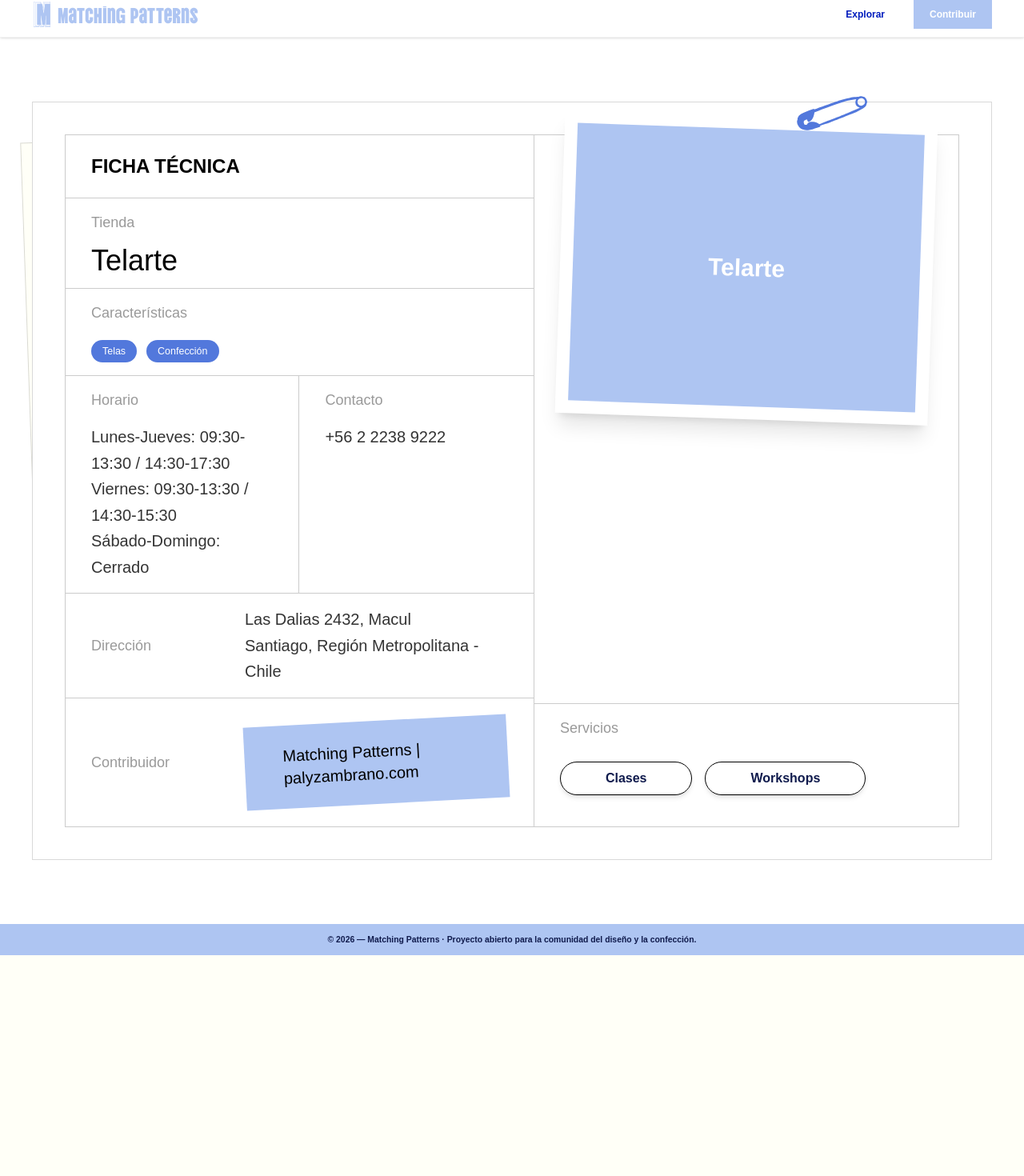
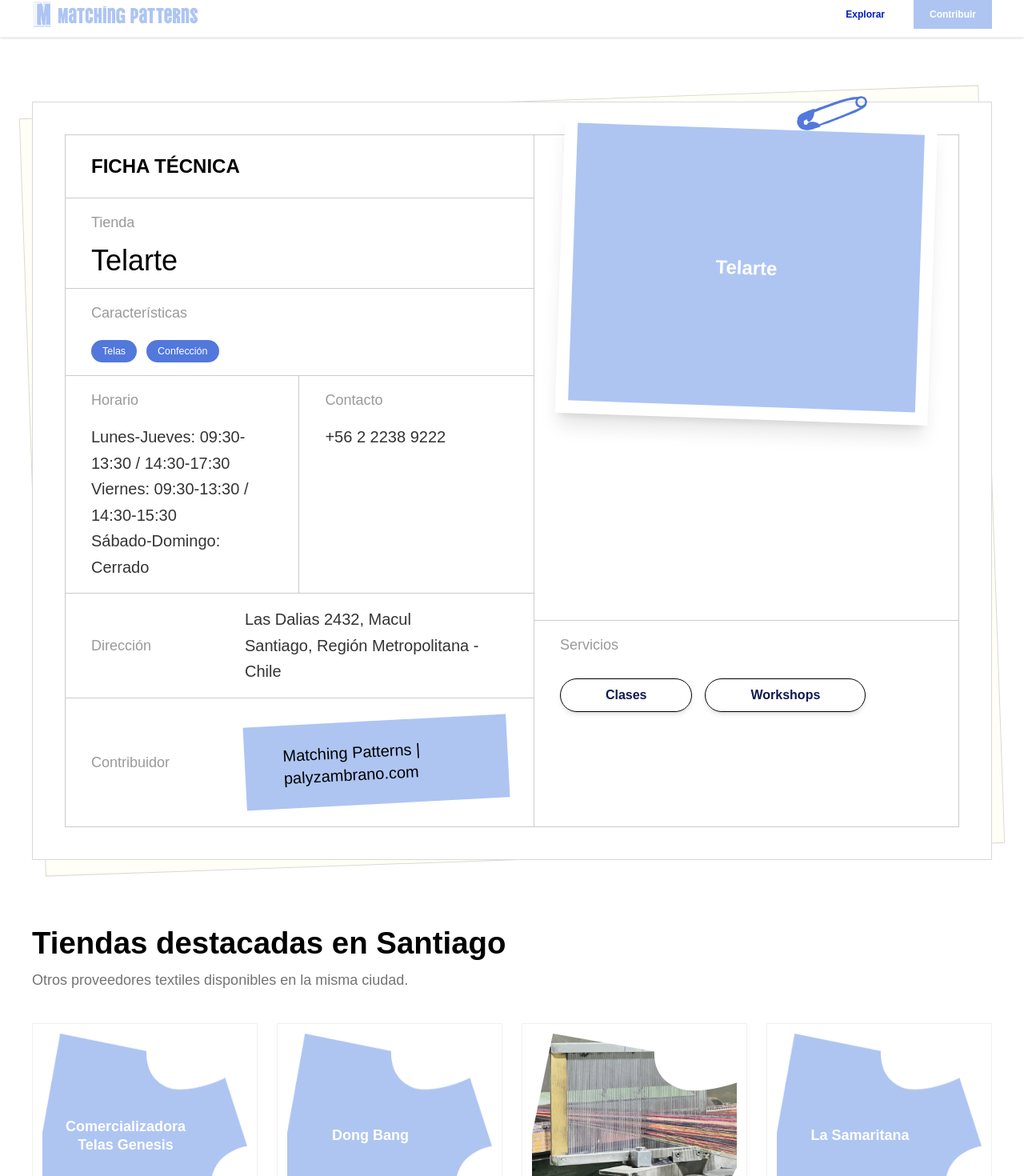
Before and after one commit to PalyZambrano/matching-patterns, a SvelteKit app: page /stores/1 in a window 1280 px wide. Shown: the part 10-1480 px from the top of the page at 80% size. Before the commit the page ends 1204 px from the top, so only its background shows below. Built offline with nearby package versions, Linux system fonts and the light colour scheme.

Commit message:
add featured stores

```diff
--- a/src/routes/stores/[id]/+page.svelte
+++ b/src/routes/stores/[id]/+page.svelte
@@ -2,6 +2,7 @@
 	import Footer from '$lib/components/Footer.svelte';
 	import Header from '$lib/components/Header.svelte';
 	import Tag from '$lib/components/atoms/Tag.svelte';
+	import StoreCard from '$lib/components/molecules/StoreCard.svelte';
 	import type { PageData } from './$types';
 
 	let { data }: { data: PageData } = $props();
@@ -25,18 +26,42 @@
 	);
 </script>
 
+{#snippet storePhoto()}
+	<div class="relative mx-auto w-full max-w-[43rem] rotate-2 bg-white p-4 shadow-xl">
+		<span
+			class="absolute -top-16 right-[20%] z-10 h-28 w-20 rotate-12 bg-[#5278dc] [mask-image:url('/svg/gancho.svg')] [mask-size:contain] [mask-position:center] [mask-repeat:no-repeat]"
+			aria-hidden="true"
+		></span>
+		{#if hasPhoto}
+			<img
+				src={data.store.img}
+				alt={`Foto de ${data.store.name}`}
+				class="aspect-[1.25] w-full object-cover"
+			/>
+		{:else}
+			<div class="flex aspect-[1.25] w-full items-center justify-center bg-brand-soft px-8 text-center">
+				<p class="m-0 max-w-lg text-2xl leading-tight font-black text-white">
+					{data.store.name}
+				</p>
+			</div>
+		{/if}
+	</div>
+{/snippet}
+
 <svelte:head><title>{data.store.name} - Matching Patterns</title></svelte:head>
 
 <Header variant="light" />
 
 <main class="relative overflow-hidden bg-white px-5 py-14 md:px-10 md:py-20">
-	<div
-		class="pointer-events-none absolute top-28 left-10 hidden h-[78%] w-[86%] -rotate-2 border border-black/15 bg-paper md:block"
-	></div>
+	<div class="relative mx-auto max-w-[1440px]">
+		<div
+			class="pointer-events-none absolute inset-0 hidden -rotate-2 border border-black/15 bg-paper md:block"
+		></div>
+		<section class="relative border border-black/15 bg-white p-5 md:p-8 lg:p-10">
+		<div class="border border-black/20 px-5 py-10 lg:hidden">
+			{@render storePhoto()}
+		</div>
 
-	<section
-		class="relative mx-auto max-w-[1440px] border border-black/15 bg-white p-5 md:p-8 lg:p-10"
-	>
 		<div class="grid border border-black/20 lg:grid-cols-[1.05fr_0.95fr]">
 			<div class="border-black/20 lg:border-r">
 				<div class="border-b border-black/20 px-5 py-6 md:px-8">
@@ -126,26 +151,10 @@
 				</div>
 			</div>
 
-			<div class="relative grid border-t border-black/20 lg:border-t-0">
-				<div class="min-h-[30rem] border-b border-black/20 px-5 py-10 md:px-8 lg:min-h-[43rem]">
-					<div class="relative mx-auto w-full max-w-[43rem] rotate-2 bg-white p-4 shadow-xl lg:-mt-16">
-						<span
-							class="absolute -top-16 right-[20%] z-10 h-28 w-20 rotate-12 bg-[#5278dc] [mask-image:url('/svg/gancho.svg')] [mask-size:contain] [mask-position:center] [mask-repeat:no-repeat]"
-							aria-hidden="true"
-						></span>
-						{#if hasPhoto}
-							<img
-								src={data.store.img}
-								alt={`Foto de ${data.store.name}`}
-								class="aspect-[1.25] w-full object-cover"
-							/>
-						{:else}
-							<div class="flex aspect-[1.25] w-full items-center justify-center bg-brand-soft px-8 text-center">
-								<p class="m-0 max-w-lg text-3xl leading-tight font-black text-white">
-									{data.store.name}
-								</p>
-							</div>
-						{/if}
+			<div class="relative hidden border-b border-black/20 lg:grid lg:border-b-0 lg:border-t-0">
+				<div class="min-h-[30rem] border-b border-black/20 px-5 py-10 md:px-8 lg:min-h-[30rem]">
+					<div class="lg:-mt-16">
+						{@render storePhoto()}
 					</div>
 				</div>
 
@@ -161,7 +170,37 @@
 				</div>
 			</div>
 		</div>
-	</section>
+
+		<div class="border-x border-b border-black/20 px-5 py-4 md:px-8 lg:hidden">
+			<h3 class="m-0 text-lg text-black/40">Servicios</h3>
+			<div class="mt-7 flex flex-wrap gap-4">
+				{#each services as service}
+					<span class="rounded-full border border-black px-14 py-2 text-base font-black shadow-md">
+						{service}
+					</span>
+				{/each}
+			</div>
+		</div>
+		</section>
+	</div>
+
+	{#if data.relatedStores.length}
+		<section class="relative mx-auto mt-14 max-w-[1440px] md:mt-20">
+			<div class="mb-10">
+				<h2 class="m-0 text-[clamp(1.9rem,3vw,2.5rem)] leading-tight font-black text-black">
+					Tiendas destacadas en {data.store.city}
+				</h2>
+				<p class="mt-2 mb-0 text-lg text-black/55">
+					Otros proveedores textiles disponibles en la misma ciudad.
+				</p>
+			</div>
+			<div class="grid grid-cols-1 gap-6 md:grid-cols-4">
+				{#each data.relatedStores as relatedStore}
+					<StoreCard store={relatedStore} />
+				{/each}
+			</div>
+		</section>
+	{/if}
 </main>
 
 <Footer />
--- a/src/routes/stores/[id]/+page.ts
+++ b/src/routes/stores/[id]/+page.ts
@@ -1,11 +1,22 @@
 import { error } from '@sveltejs/kit';
+import { normalizeSearchValue } from '$lib/search';
 import type { PageLoad } from './$types';
 import type { Store } from '$lib/types';
+
+const RELATED_STORES_LIMIT = 4;
 
 export const load: PageLoad = async ({ fetch, params }) => {
 	const response = await fetch('/stores');
 	const stores: Store[] = await response.json();
 	const store = stores.find((candidate) => candidate.id === Number(params.id));
 	if (!store) error(404, 'Tienda no encontrada');
-	return { store };
+	const relatedStores = stores
+		.filter(
+			(candidate) =>
+				candidate.id !== store.id &&
+				normalizeSearchValue(candidate.city) === normalizeSearchValue(store.city)
+		)
+		.slice(0, RELATED_STORES_LIMIT);
+
+	return { store, relatedStores };
 };
```
